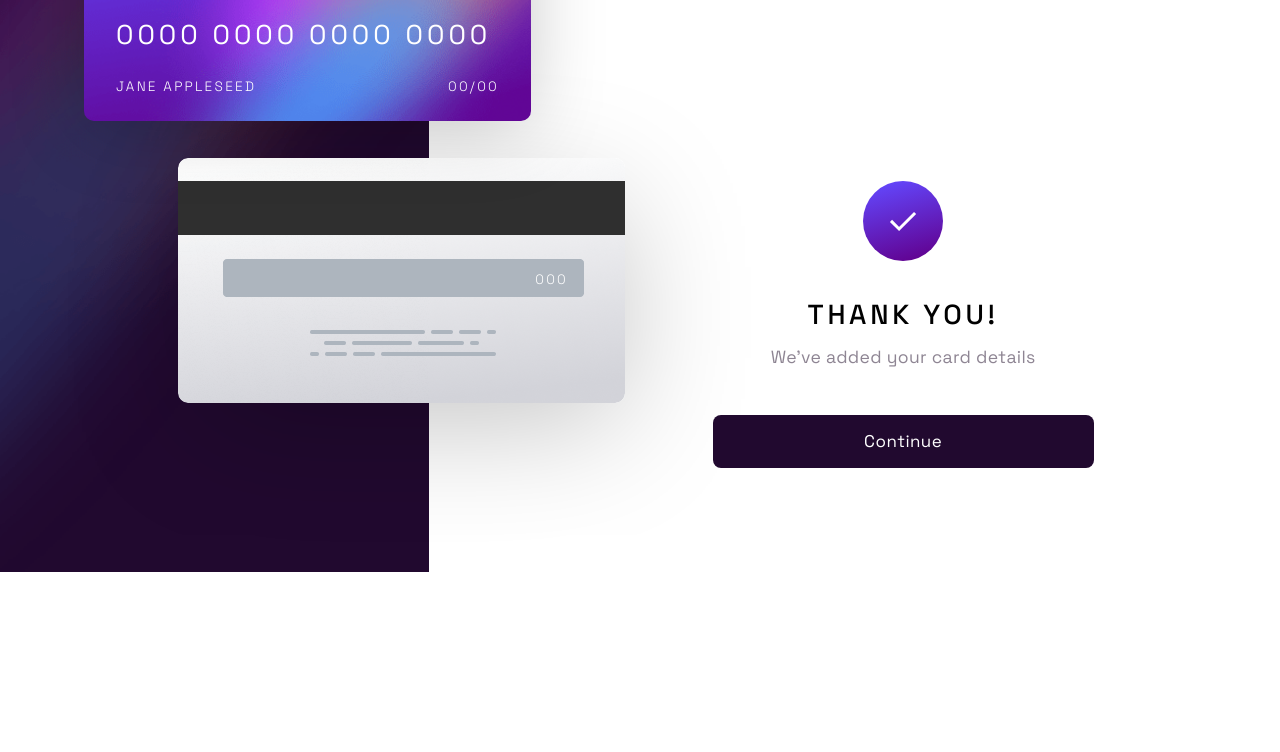
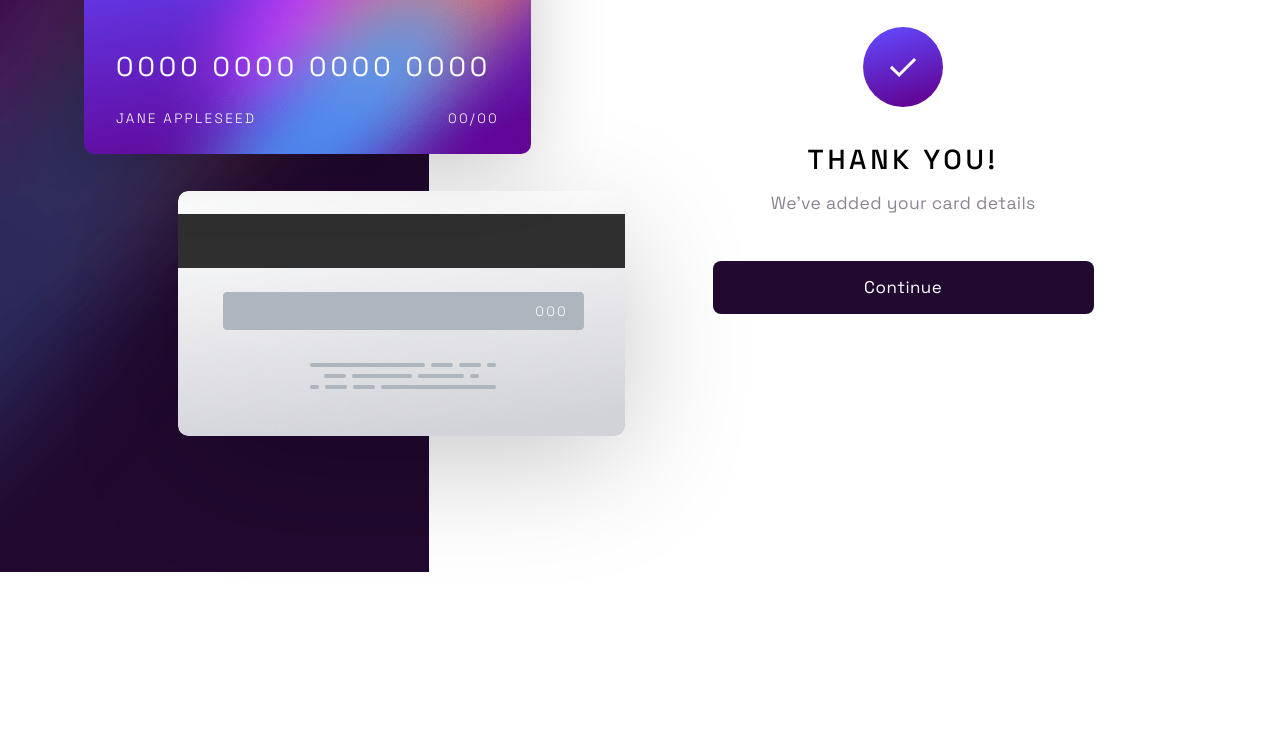
Before and after one commit to Cheosphere/interactive-card-details-form-main, a plain HTML site: page thank.html in a window 1280 px wide. Shown: the part 228-980 px from the top of the page. Drawn offline with nearby package versions, Linux system fonts and the light colour scheme.

Commit message:
Centrando contenido en centro del viewport_v3

```diff
--- a/style.css
+++ b/style.css
@@ -255,7 +255,7 @@ input {
 /* THANK YOU PAGE STYLES */
 .thankyou {
     width: 50%;
-    padding: 19.06rem 7.1rem 0 0;
+    padding: 7.4rem 7.1rem 0 0;
     display: flex;
     flex-direction: column;
     align-items: center;
```
